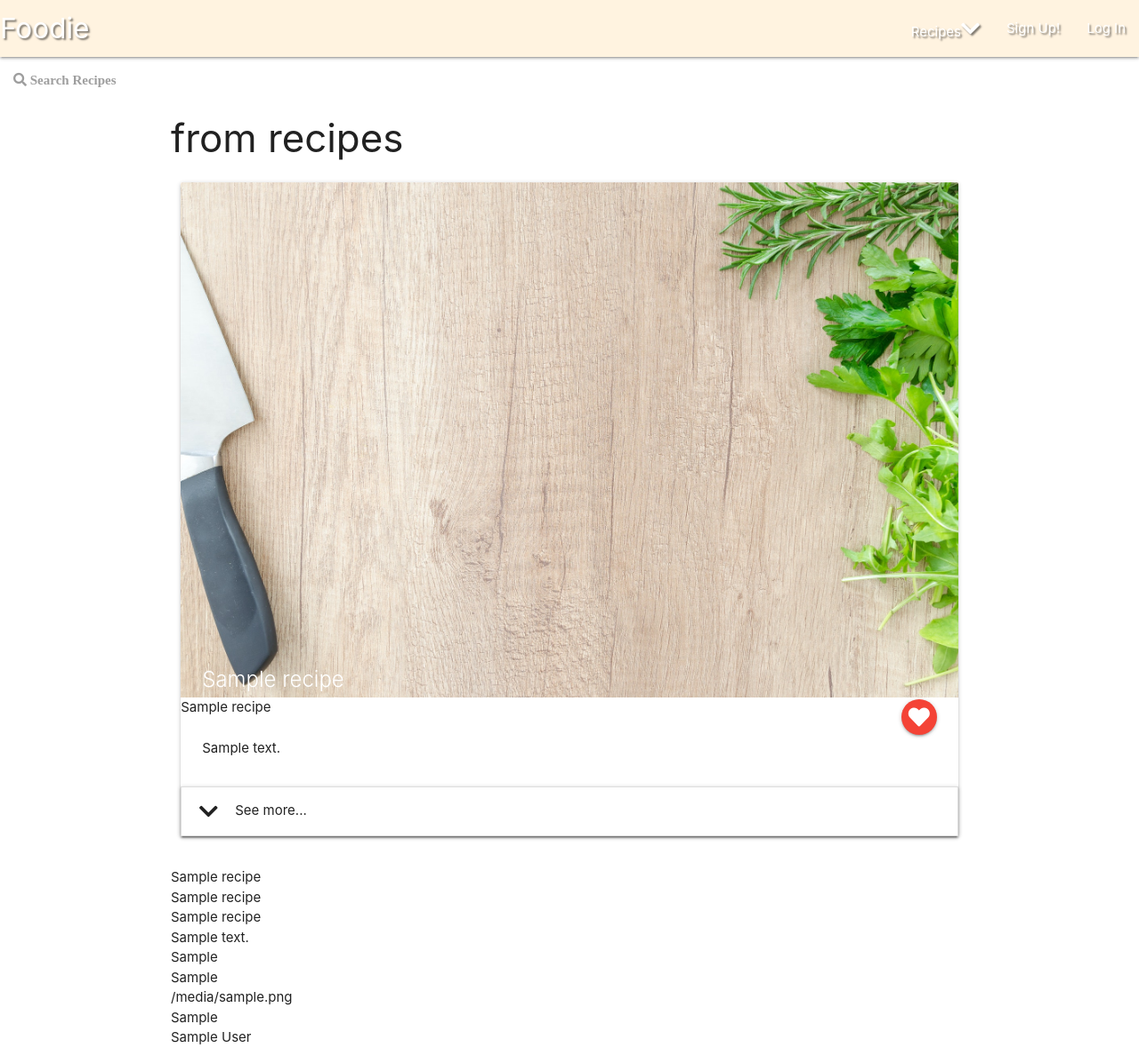
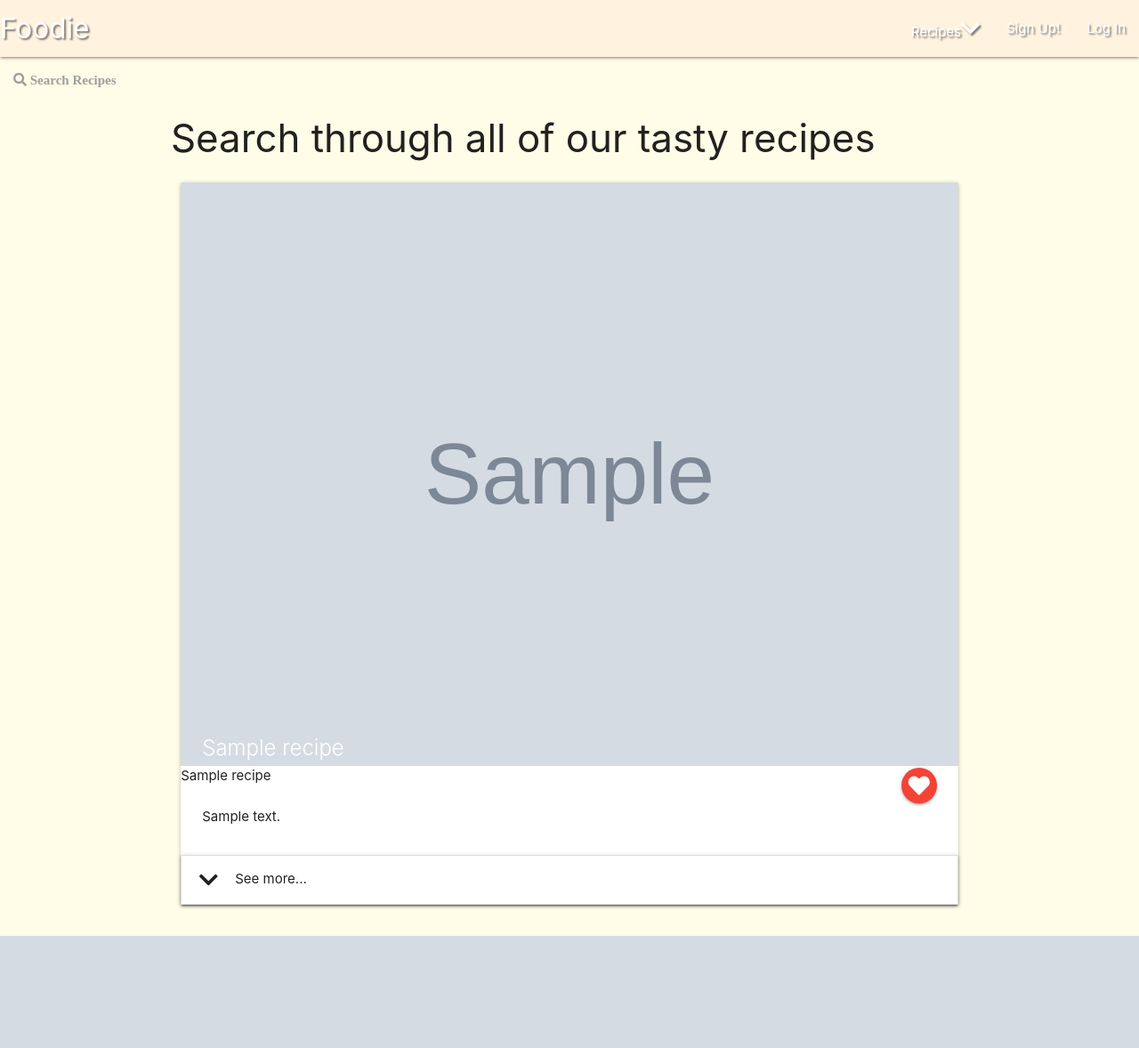
Before and after one commit to Code-Institute-Submissions/foodie-2, a Flask app: page / in a window 1280 px wide. Shown: the whole page at 89% size. After the commit the page ends 1052 px from the top, so only its background shows below. Run offline with Flask 2, Linux system fonts and the light colour scheme; grey boxes marked "Sample" are stand-in pictures; a database or web service that is not in the repository returns one stand-in record (values such as "Sample title"); some libraries are stand-ins or nearby versions.

Commit message:
added upload recipe image function

```diff
--- a/app.py
+++ b/app.py
@@ -1,4 +1,5 @@
 import os
+import re
 from flask import (
     Flask, flash, render_template,
     redirect, request, session, url_for)
@@ -21,7 +22,14 @@
 @app.route("/get_recipes")
 def get_recipes():
     recipes = list(mongo.db.recipes.find())
+    for recipe in recipes:
+        url_for('file', filename=['recipe.recipe_image'])
     return render_template("recipes.html", recipes=recipes)
+
+
+@app.route('/file/<filename>')
+def file(filename):
+    return mongo.send_file(filename)
 
 
 @app.route("/register", methods=["GET", "POST"])
@@ -109,7 +117,7 @@
             "category_name": request.form.get("category_name"),
             "recipe_description": request.form.get("recipe_description"),
             "recipe_ingredients": request.form.get("recipe_ingredients"),
-            "recipe_image": recipe_image,
+            "recipe_image": recipe_image.filename,
             "recipe_how_to": request.form.get("recipe_how_to"),
             "created_by": session["user"]
         }
@@ -121,7 +129,7 @@
     return render_template('add_recipes.html', categories=categories)
 
 
-@app.route("/edit_recipe/<recipe_id>", methods= ["GET", "POST"])
+@app.route("/edit_recipe/<recipe_id>", methods=["GET", "POST"])
 def edit_recipe(recipe_id):
     recipe = mongo.db.recipes.find_one({"_id": ObjectId(recipe_id)})
     categories = mongo.db.categories.find().sort("category_name", 1)
--- a/static/css/style.css
+++ b/static/css/style.css
@@ -1,3 +1,6 @@
+body {
+    background-color: #FFfCE8;
+}
 .text-shadow {
     text-shadow: 2px 2px 2px rgba(0,0,0,0.5);
 }
--- a/templates/recipes.html
+++ b/templates/recipes.html
@@ -1,13 +1,14 @@
 {% extends "base.html" %}
 {% block content %}
 
-<h3>from recipes</h3>
+
+<h3>Search through all of our tasty recipes</h3>
  <div class="row">
      {% for recipe in recipes %}
     <div class="col s12">
       <div class="card">
         <div class="card-image">
-          <img src="static/images/c-board-foodie.jpg">
+          <img src=/file/{{ recipe.recipe_image }}>
           <span class="card-category">{{ recipe.sub_category_name }}</span>
             <span class="card-title">{{ recipe.recipe_name }}</span>
           <a class="btn-floating halfway-fab waves-light red"><i class="fas fa-heart"></i></a>
@@ -21,7 +22,7 @@
                   <div class="collapsible-body">
                       <div class="row">
                       <div class="col s4"><h4>Ingredients:</h4>
-                          {% for ingredient in recipe.recipe_ingredients %}
+                          {% for ingredient in recipe.recipe_ingredients.split(',') %}
                            <p>{{ ingredient }}</p>
                           {% endfor %}
                       </div>
@@ -35,16 +36,4 @@
      {% endfor %}
   </div>
 
-    {% for recipe in recipes %}
-        {{ recipe.category_name }}<br>
-        {{ recipe.sub_category_name }}<br>
-        {{ recipe.recipe_name }}<br>
-        {{ recipe.recipe_description }}<br>
-        {{ recipe.recipe_ingredients }}<br>
-        {{ recipe.recipe_how_to }}<br>
-        {{ recipe.recipe_image }}<br>
-        {{ recipe.recipe_favourite }}<br>
-        {{ recipe.recipe_author }}
-    {% endfor %}
-
 {% endblock %}
```
Also changed, not shown: README.md.
